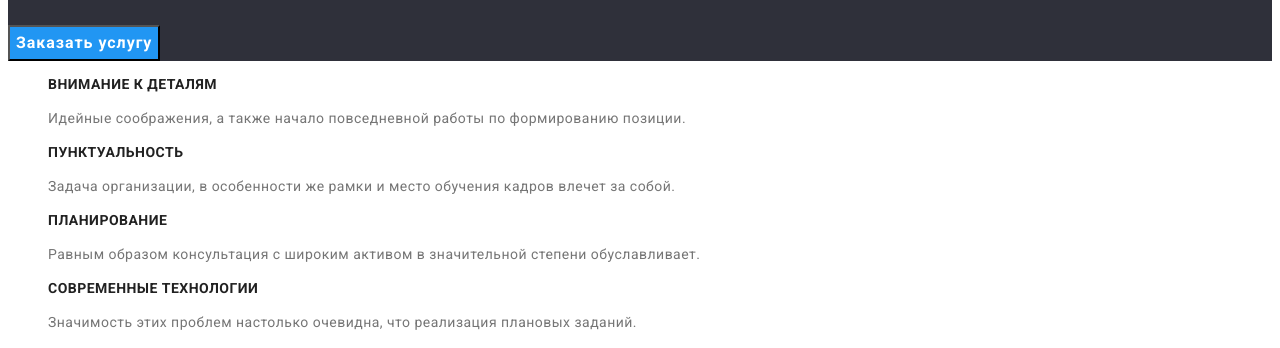
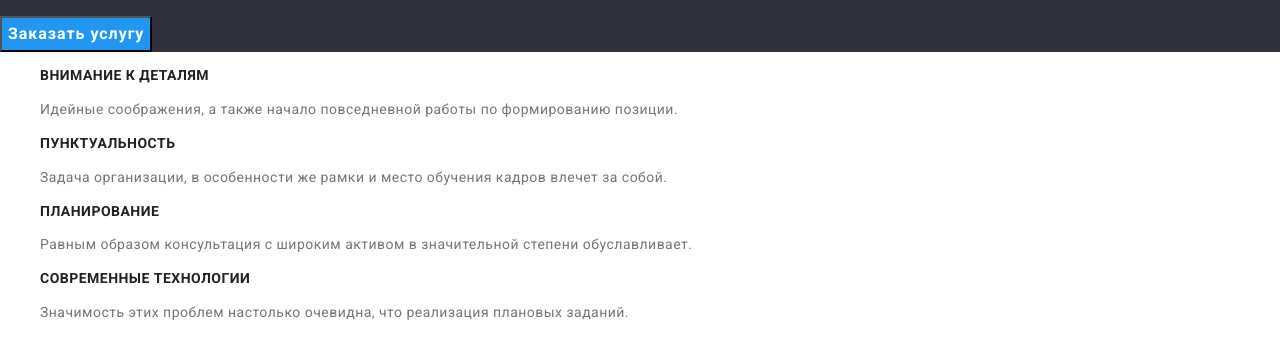
Before and after one commit to Natali2721/goit-markup-hw-03, a plain HTML site: page index.html in a window 1280 px wide. Shown: the part 263-611 px from the top of the page. Drawn offline with nearby package versions, Linux system fonts and the light colour scheme.

Commit message:
нормализация стилей

```diff
--- a/index.html
+++ b/index.html
@@ -5,7 +5,8 @@
     <meta http-equiv="X-UA-Compatible" content="IE=edge">
     <meta name="viewport" content="width=device-width, initial-scale=1.0">
     <title>Студия</title>
-    <link href="https://fonts.googleapis.com/css2?family=Raleway:wght@700&family=Roboto:wght@400;500;700;900&display=swap" rel="stylesheet">
+    <link href="https://fonts.googleapis.com/css2?family=Raleway:wght@700&family=Roboto:wght@400;500;700;900&display=swap" rel="stylesheet"/>
+    <link rel="stylesheet" href="https://cdnjs.cloudflare.com/ajax/libs/modern-normalize/1.1.0/modern-normalize.min.css" />
     <link rel="stylesheet" href="./css/styles.css" />
 </head>
 <body>
```
Also changed, not shown: portfolio.html (+1 -0 lines).
